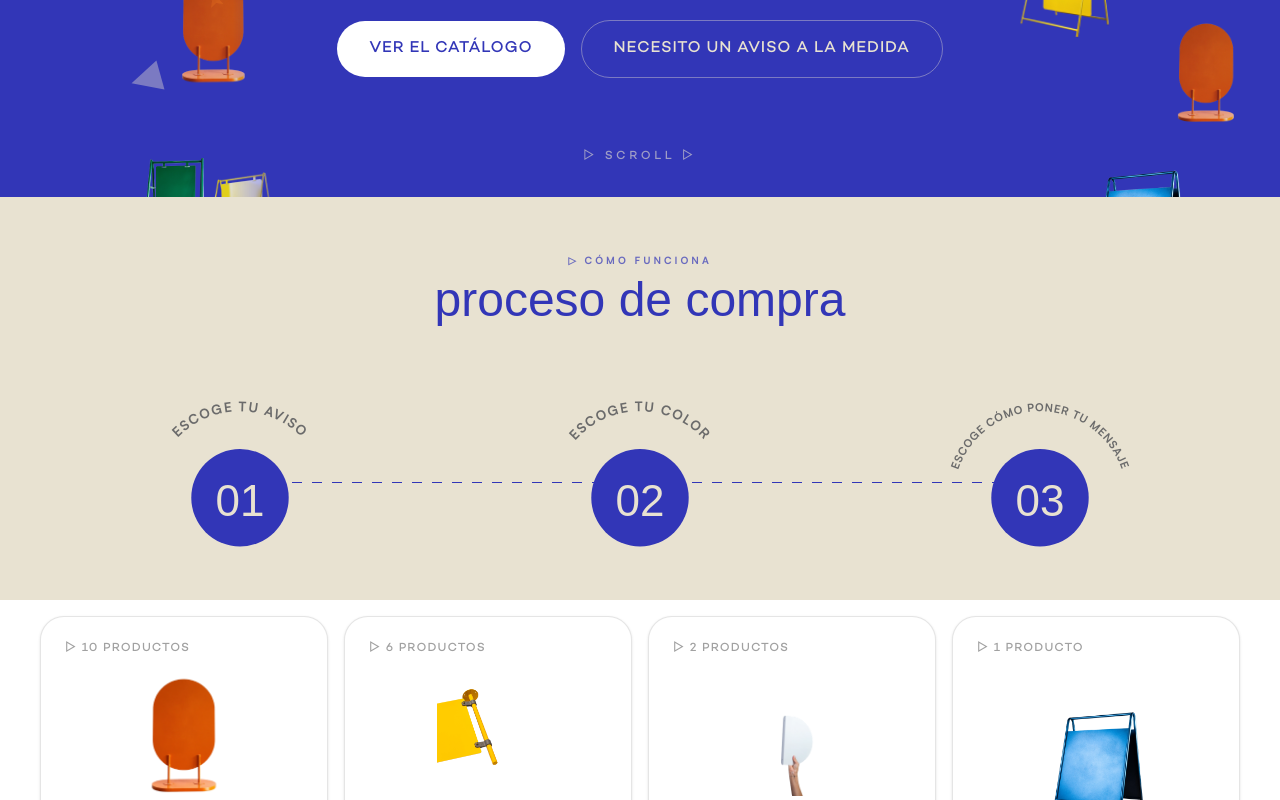
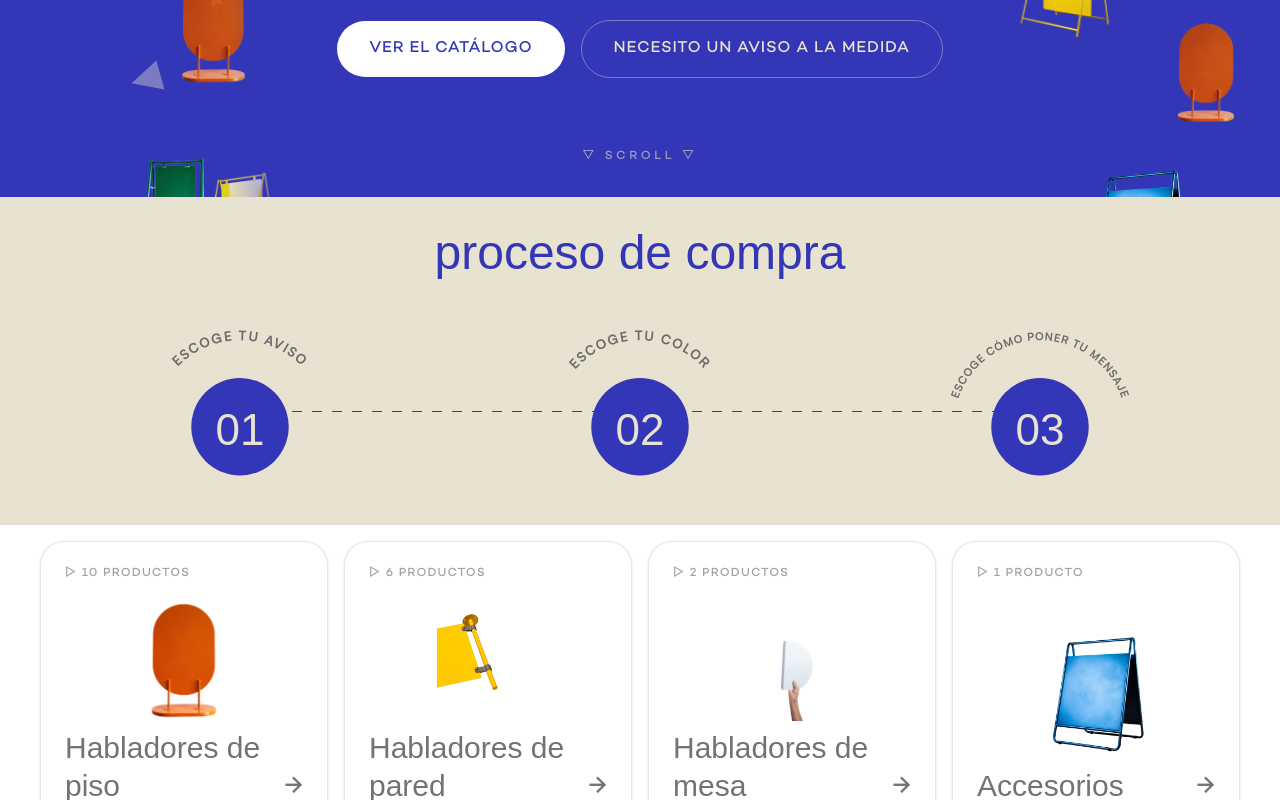
Before and after one commit to iamdisenoco/muffment-web, a Next.js app: page / in a window 1280 px wide. Shown: the part 603-1403 px from the top of the page. Built offline with nearby package versions, Linux system fonts and the light colour scheme; a web font is replaced by a local one.

Commit message:
fix(home): tighter cream band + arrows-down scroll hint
- Removed the '▷ Cómo funciona' kicker; only 'proceso de compra' stays
- Trimmed top/bottom padding on the Steps cream section
- Hero scroll hint: '▷ scroll ▷' → '▽ scroll ▽' so arrows point down

```diff
--- a/src/components/Hero.tsx
+++ b/src/components/Hero.tsx
@@ -123,7 +123,7 @@ export function Hero() {
           transition={{ duration: 1, delay: 1.4 }}
           className="absolute bottom-8 left-1/2 -translate-x-1/2 text-xs uppercase tracking-[0.3em] text-cream/60"
         >
-          ▷ scroll ▷
+          ▽ scroll ▽
         </motion.div>
       </div>
     </section>
--- a/src/components/Steps.tsx
+++ b/src/components/Steps.tsx
@@ -113,18 +113,12 @@ function StepBadge({ step }: { step: Step }) {
 
 export function Steps() {
   return (
-    <section className="bg-cream pt-10 pb-0 md:pt-14 md:pb-2">
+    <section className="bg-cream pt-6 pb-0 md:pt-8 md:pb-1">
       <div className="mx-auto max-w-[1400px] px-6 md:px-10">
         {/* Título de sección */}
-        <div className="mb-8 text-center md:mb-12">
-          <p
-            className="text-[10px] font-bold uppercase tracking-[0.3em] text-cobalt/70"
-            style={{ fontFamily: "var(--font-mono)" }}
-          >
-            ▷ Cómo funciona
-          </p>
+        <div className="mb-4 text-center md:mb-6">
           <h2
-            className="mt-2 text-cobalt"
+            className="text-cobalt"
             style={{
               fontFamily: "var(--font-bagel)",
               fontSize: "clamp(1.75rem, 4vw, 3rem)",
```
